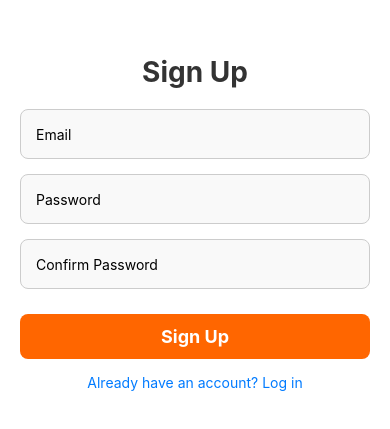
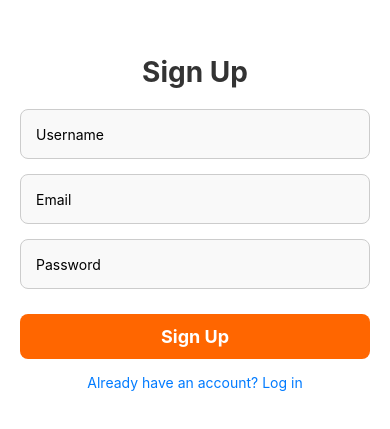
Before and after one commit to joy-gatimu/fitterme-frontend, a React Native app in the folder frontend/: screen /Signup in a window 390 px wide. Shown: the part 199-628 px from the top of the page. Built offline with nearby package versions, Linux system fonts and the light colour scheme.

Commit message:
sign up changes

```diff
--- a/frontend/src/screens/signup.js
+++ b/frontend/src/screens/signup.js
@@ -11,27 +11,60 @@ import {
 } from "react-native";
 
 export default function SignupScreen({ navigation }) {
+  const [username, setUsername] = useState("");
   const [email, setEmail] = useState("");
   const [password, setPassword] = useState("");
-  const [confirmPassword, setConfirmPassword] = useState("");
+  const [loading, setLoading] = useState(false);
 
-  const handleSignup = () => {
-    if (!email || !password || !confirmPassword) {
-      return Alert.alert("Error", "Please fill in all fields.");
-    }
-    if (password !== confirmPassword) {
-      return Alert.alert("Error", "Passwords do not match.");
+  const handleSignup = async () => {
+    if (!username || !email || !password) {
+      Alert.alert("Error", "Please fill in all fields.");
+      return;
     }
 
-    Alert.alert("Success", "Account created successfully!");
-    navigation.navigate("UserDetails");
+    setLoading(true);
+
+    try {
+      const response = await fetch("http://192.168.100.215:5000/users", {
+        method: "POST",
+        headers: {
+          "Content-Type": "application/json",
+        },
+        body: JSON.stringify({
+          username,
+          email,
+          password,  // Backend will hash the password
+        }),
+      });
+
+      const data = await response.json();
+      setLoading(false);
+
+      if (response.ok) {
+        Alert.alert("Success", data.message);
+        navigation.navigate("UserDetails"); // Navigate after successful signup
+      } else {
+        Alert.alert("Error", data.error || "Failed to sign up.");
+      }
+    } catch (error) {
+      setLoading(false);
+      Alert.alert("Error", "Failed to connect to the server. Check your network.");
+      console.error("Signup Error:", error);
+    }
   };
-
 
   return (
     <TouchableWithoutFeedback onPress={Keyboard.dismiss}>
       <View style={styles.container}>
         <Text style={styles.title}>Sign Up</Text>
+
+        <TextInput
+          style={styles.input}
+          placeholder="Username"
+          autoCapitalize="none"
+          onChangeText={setUsername}
+          value={username}
+        />
 
         <TextInput
           style={styles.input}
@@ -50,16 +83,8 @@ export default function SignupScreen({ navigation }) {
           value={password}
         />
 
-        <TextInput
-          style={styles.input}
-          placeholder="Confirm Password"
-          secureTextEntry
-          onChangeText={setConfirmPassword}
-          value={confirmPassword}
-        />
-
-        <TouchableOpacity style={styles.button} onPress={handleSignup}>
-          <Text style={styles.buttonText}>Sign Up</Text>
+        <TouchableOpacity style={styles.button} onPress={handleSignup} disabled={loading}>
+          <Text style={styles.buttonText}>{loading ? "Signing Up..." : "Sign Up"}</Text>
         </TouchableOpacity>
 
         <TouchableOpacity onPress={() => navigation.navigate("Login")}>
```
